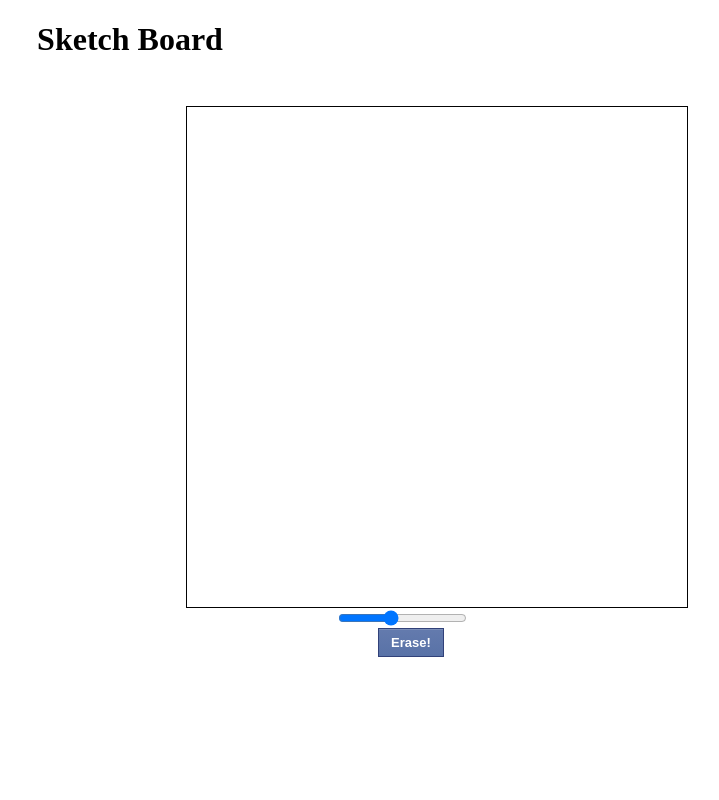
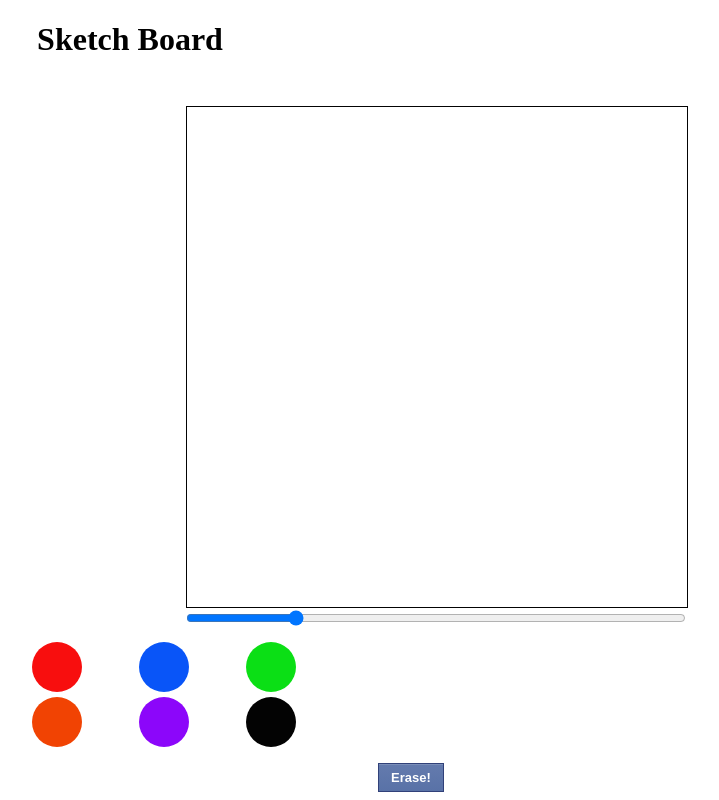
Before and after one commit to colonistz-1/etch-a-sketch, a plain HTML site: page index.html in a window 1280 px wide. Shown: the whole page, without its empty margins (510-1229 px from the left). Drawn offline with Linux system fonts and the light colour scheme.

Commit message:
Color interface

```diff
--- a/index.css
+++ b/index.css
@@ -22,9 +22,16 @@
 }
 
 
-#brush-size{
-  display:flex;
-  margin-left: 52.5rem;
+#brush-size {
+  display: flex;
+  margin-left: 43rem;
+  justify-content: center;
+  align-items: center;
+  width: 500px;
+}
+
+.slider {
+  width: 100%;
 }
 
 
@@ -53,3 +60,43 @@
   position:relative;
 	top:1px;
 }
+
+.colors{
+  display: grid;
+  grid-template-columns: repeat(3, 0.09fr);
+  grid-template-rows: repeat(2, 2fr);
+  gap: 5px;
+  align-items: center;
+  justify-content: center;
+  margin-left: 5rem;
+}
+
+li {
+  width: 50px;
+  height: 50px;
+  border-radius: 50%;
+  background-color: #ccc;
+  margin: 0;
+  display: flex;
+  justify-content: center;
+  align-items: center;
+}
+
+#red{
+  background-color: rgb(248, 14, 14);
+}
+#blue {
+  background-color: rgba(5, 82, 248, 0.979);
+}
+#green{
+  background: #07df11fa;
+}
+#orange{
+  background: rgb(241, 67, 3)
+}
+#purple{
+  background-color: #8c06fa;
+}
+#black{
+  background-color: rgb(3, 3, 3);
+}
--- a/index.html
+++ b/index.html
@@ -12,8 +12,18 @@
     <h1 id="title"> Sketch Board</h1>
     <canvas id="grid">
     </canvas>
-    <input type="range" id="brush-size" min="0" max="25" value="10">
-    <button id="erase"> Erase!</button>
+    <input type="range" id="brush-size" min="1" max="20" value="5">
+    <div class="palette">
+        <ul class="colors">
+            <li id="red"></li>
+            <li id="blue"></li>
+            <li id="green"></li>
+            <li id="orange"></li>
+            <li id="purple"></li>
+            <li id="black"></li>
+          </ul>
+        <button id="erase"> Erase!</button>
+    </div>
     <script src="index.js" defer></script>
 </body>
 </html>
```
